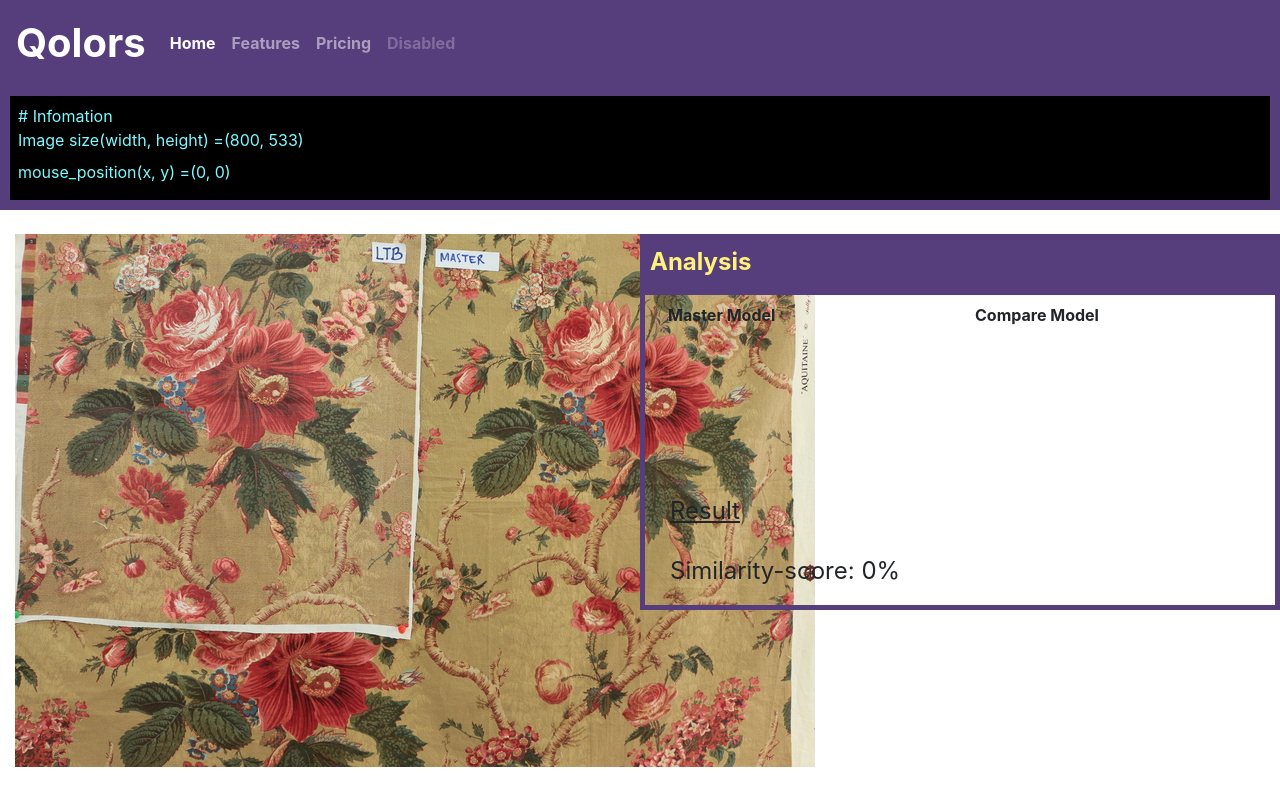
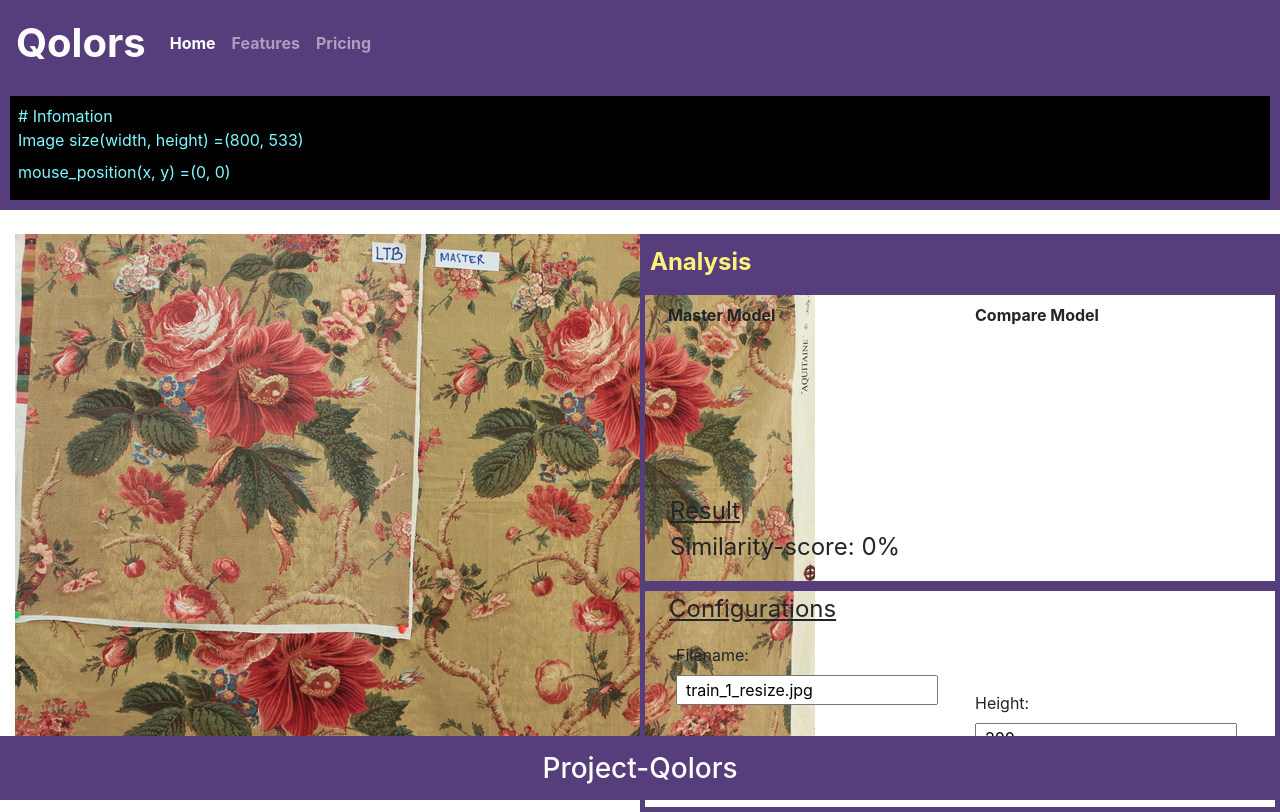
Before and after one commit to adadesions/color-similarity, a Flask app: page / in a window 1280 px wide. Before the commit the page ends 767 px from the top, so only its background shows below. Run offline with Flask 2, Linux system fonts and the light colour scheme; a map, chart or similar area stays blank; some libraries are stand-ins or nearby versions.

Commit message:
Configurations options almost complete left only uploading image

```diff
--- a/flaskr/static/css/style.css
+++ b/flaskr/static/css/style.css
@@ -19,6 +19,10 @@ body {
 .nav-item {
     color: #FFF;
     font-weight: bold;
+}
+
+.text-color {
+    color: #FFF27A;
 }
 
 .border-bold {
@@ -64,3 +68,23 @@ body {
     margin-left: 1em;
     font-size: 1.5em;
 }
+
+.sample-size {
+    margin: 1em;
+}
+
+/* Footer */
+.ada-footer {
+    position: absolute;
+    left: 0;
+    bottom: 0;
+    width: 100%;
+    height: 4em;
+    color: white;
+    text-align: center;
+    padding-top: 1em;
+}
+
+input {
+    padding-left: 0.5em;
+}
--- a/flaskr/static/js/zoom.js
+++ b/flaskr/static/js/zoom.js
@@ -3,15 +3,24 @@
     To draw an image and get image data to other canvas
 */
 
+init();
+filename = document.getElementById('filename');
+filename.addEventListener('change', init);
+
+
 //  Import file to system
-var img = new Image();
-img.src = '../data/train_1_resize.jpg';
-img.onload = function() {
-    draw(this);
-};
+function init(){
+    var img = new Image();
+    filename = document.getElementById('filename').value;
+    img.src = '../data/'+filename;
+    img.onload = function() {
+        draw(this);
+    };
+}
+
 
 function reconstruct_rgb(data) {
-    recon_img = []
+    recon_img = [];
     for(var i = 0, n = data.length; i < n; i += 4) {
         var red = data[i];
         var green = data[i+1];
@@ -19,6 +28,42 @@ function reconstruct_rgb(data) {
         recon_img.push([red, green, blue]);
     }
     return recon_img;
+}
+
+
+function norm(x, y) {
+    // x, y are a column vector.
+    if(x.length == y.length) {
+        sum = 0;
+        for(var i = 0; i < x.length; i++) {
+            sum += Math.pow(x[i] - y[i], 2);
+        }
+        return Math.sqrt(sum);
+    }
+    else {
+        console.log('Length of two vector MUST the same length.');
+        return -1;
+    }
+}
+
+
+function rms(x, y) {
+    // x, y are a column vector.
+
+    if(x.length != y.length) return -1;
+
+    vec = [];
+    for(var i = 0; i < x.length; i++) {
+        vec.push(norm(x[i], y[i]));
+    }
+
+    sum = 0;
+    n = x.length;
+    for (let v of vec) {
+        sum += Math.pow(v, 2);
+    }
+
+    return Math.sqrt(sum/n);
 }
 
 // Drawing image function
@@ -39,8 +84,8 @@ function draw(img) {
     img.style.display = 'none';
 
     // Init blank image for cropping purpose
-    var cw = 210;
-    var ch = 210;
+    var cw = document.getElementById('sample-width').value;
+    var ch = document.getElementById('sample-height').value;
     var crop_img = ctx.createImageData(cw, ch);
 
     // Preview function use to get partialy image data from main canvas
@@ -50,6 +95,8 @@ function draw(img) {
         var y = event.layerY;
         var mouse_position = document.getElementById('mouse-position');
 
+        cw = document.getElementById('sample-width').value;
+        ch = document.getElementById('sample-height').value;
         // display mouse position on screen
         mouse_position.innerHTML = '('+x+', '+y+')';
 
@@ -76,14 +123,21 @@ function draw(img) {
 
         if (canvas_id == 'cap-master') {
             is_clicked = true;
+            crop_fnc('cap-compare');
         }
 
         if (canvas_id == 'cap-compare' && is_clicked) {
             var master = document.getElementById('cap-master').getContext('2d');
-            data = master.getImageData(0, 0, cw, ch).data;
-            rgb = reconstruct_rgb(data);
-            console.log(rgb);
-        };
+            var compare = document.getElementById('cap-compare').getContext('2d');
+            master_data = master.getImageData(0, 0, cw, ch).data;
+            compare_data = compare.getImageData(0, 0, cw, ch).data;
+            master_rgb = reconstruct_rgb(master_data);
+            compare_rgb = reconstruct_rgb(compare_data);
+
+            similarity = Math.abs(rms(master_rgb, compare_rgb) - 100);
+            sim_score = document.getElementById('similarity-score');
+            sim_score.innerHTML = similarity.toFixed(2) + '%';
+        }
     };
 
     canvas.addEventListener('mousemove', preview);
--- a/flaskr/templates/index.html
+++ b/flaskr/templates/index.html
@@ -10,7 +10,7 @@
 </head>
 <body>
     <nav class="navbar navbar-expand-lg navbar-dark bg-purple">
-            <a class="navbar-brand" href="#">Qolors</a>
+            <a class="navbar-brand text-color" href="#">Qolors</a>
             <button class="navbar-toggler" type="button" data-toggle="collapse" data-target="#navbarNavAltMarkup" aria-controls="navbarNavAltMarkup" aria-expanded="false" aria-label="Toggle navigation">
                 <span class="navbar-toggler-icon"></span>
             </button>
@@ -19,7 +19,6 @@
                 <a class="nav-item nav-link active" href="#">Home <span class="sr-only">(current)</span></a>
                 <a class="nav-item nav-link" href="#">Features</a>
                 <a class="nav-item nav-link" href="#">Pricing</a>
-                <a class="nav-item nav-link disabled" href="#" tabindex="-1" aria-disabled="true">Disabled</a>
                 </div>
             </div>
     </nav>
@@ -70,18 +69,40 @@
                             <div class="topic">
                                 <u>Result</u>
                             </div>
-                            <br>
                             <div class="analysis-label">
-                                Similarity-score: <span>0%</span>
+                                Similarity-score: <span id="similarity-score">0%</span>
                             </div>
-
                         </div>
+                </div>
+                <div class="row border-half do-flex">
+                    <div class="topic">
+                        <u>Configurations</u>
+                    </div>
+                    <div class="row sample-size">
+                        <div class="col-lg-6">
+                            <label for="filename">Filename: </label>
+                            <input type="text" name="filename" id="filename" value="train_1_resize.jpg">
+                            <br><br>
+                            <label for="sample-width">Width: </label>
+                            <input type="text" name="sample-width" id="sample-width" value="200">
+                        </div>
+                        <div class="col-lg-6">
+                            <br><br>
+                            <label for="sample-height">Height: </label>
+                            <input type="text" name="sample-height" id="sample-height" value="200">
+                        </div>
+                    </div>
 
                 </div>
             </div>
         </div>
     </div>
 
+<!-- Footer -->
+    <div class="bg-purple ada-footer">
+        <h3>Project-Qolors</h3>
+    </div>
+<!-- Footer -->
 
     <script type="text/javascript" src="{{url_for('static', filename='js/zoom.js')}}"></script>
 </body>
```
Also changed, not shown: flaskr/data/train_2_resize.jpg (added).
